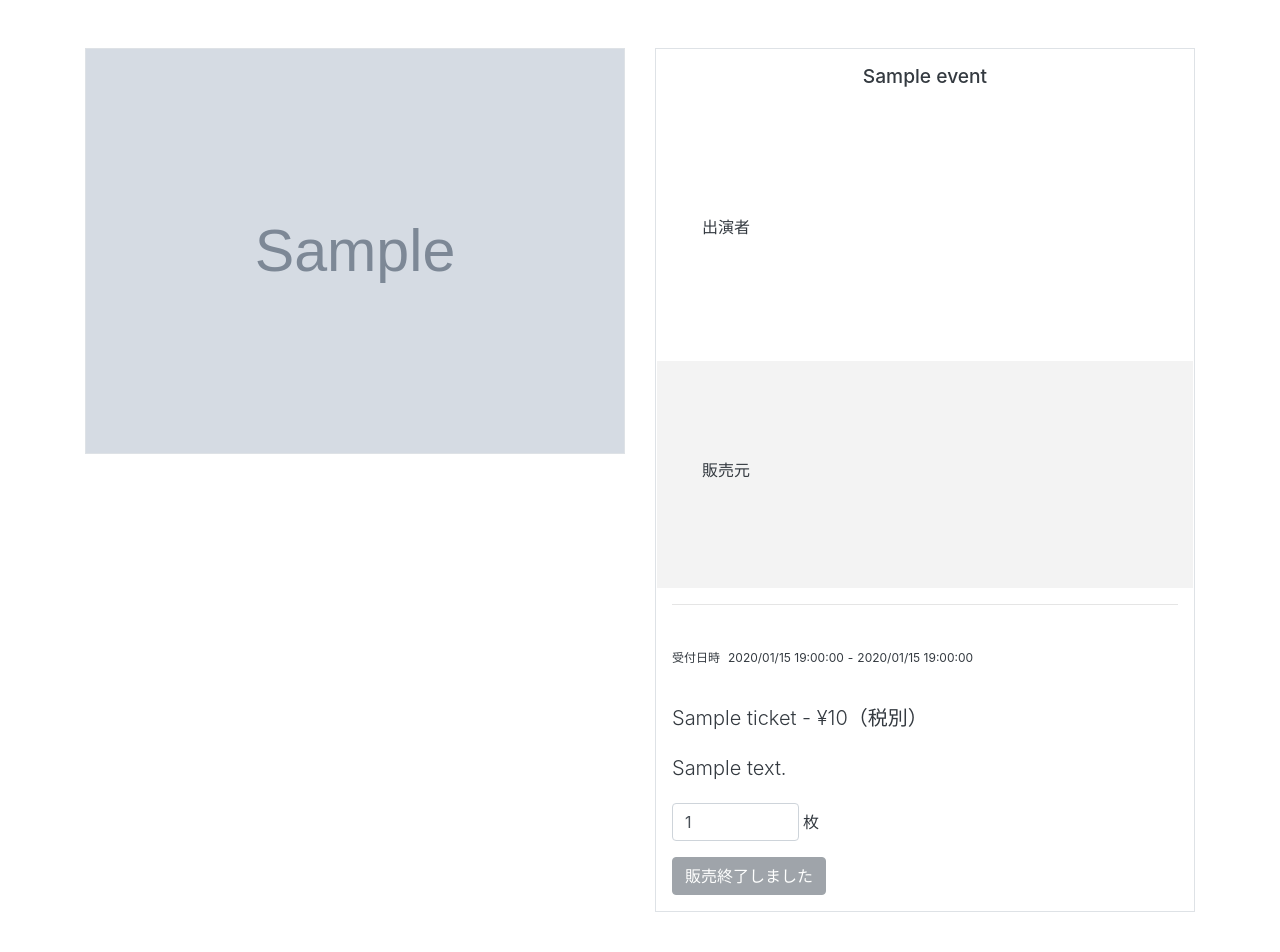
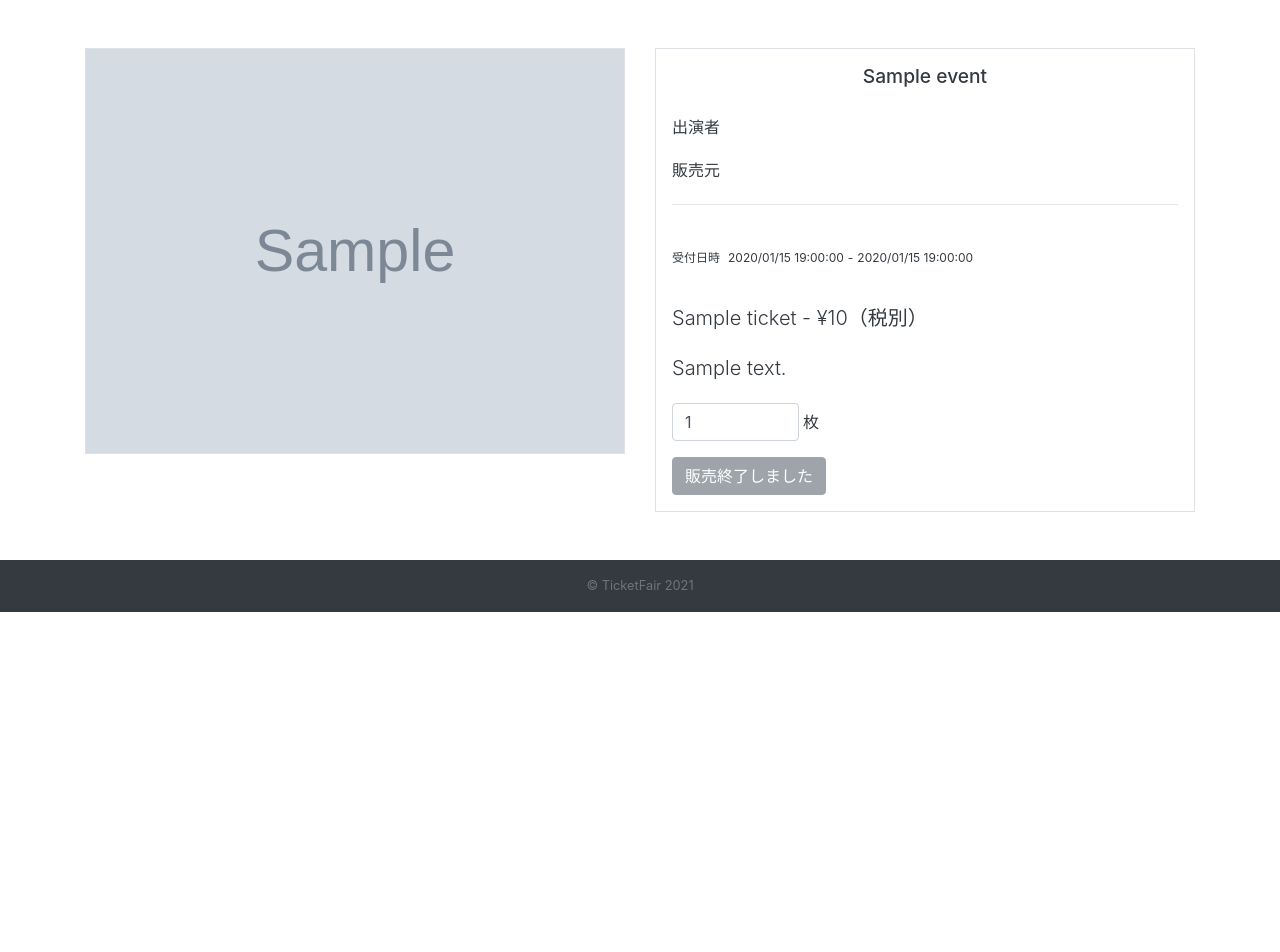
Before and after one commit to pluiesan/TicketFair, a Django app: page /events/1/ in a window 1280 px wide. Shown: the part 48-1000 px from the top of the page. After the commit the page ends 660 px from the top, so only its background shows below. Run offline with Django 4.2, Linux system fonts and the light colour scheme; tables that the repository leaves empty hold one stand-in row (values such as "Sample post"); grey boxes marked "Sample" are stand-in pictures; some libraries are stand-ins or nearby versions.

Commit message:
表示崩れ修正

```diff
--- a/static/css/hamburger.css
+++ b/static/css/hamburger.css
@@ -146,14 +146,6 @@ small {
   padding: 20px;
 }
 
-section {
-  padding: 100px 30px;
-}
-
-section:nth-child(2n) {
-  background: #f3f3f3;
-}
-
 #footer {
   background: #333;
   padding: 20px;
--- a/templates/pages/event.html
+++ b/templates/pages/event.html
@@ -20,9 +20,11 @@
 
         <section class="artist row mb-3">
           <h6 class="col-2">出演者</h6>
-          {% for artist in object.artist.all %}
-          <a href="/artists/{{artist.slug}}/" class="col-2">{{artist}}</a>
-          {% endfor %}
+          <div class="row col-10">
+            {% for artist in object.artist.all %}
+            <a href="/artists/{{artist.slug}}/" class="col-md-4">{{artist}}</a>
+            {% endfor %}
+          </div>
         </section>
 
         <section class="distributor row mb-3">
```
Also changed, not shown: 1 other file.
